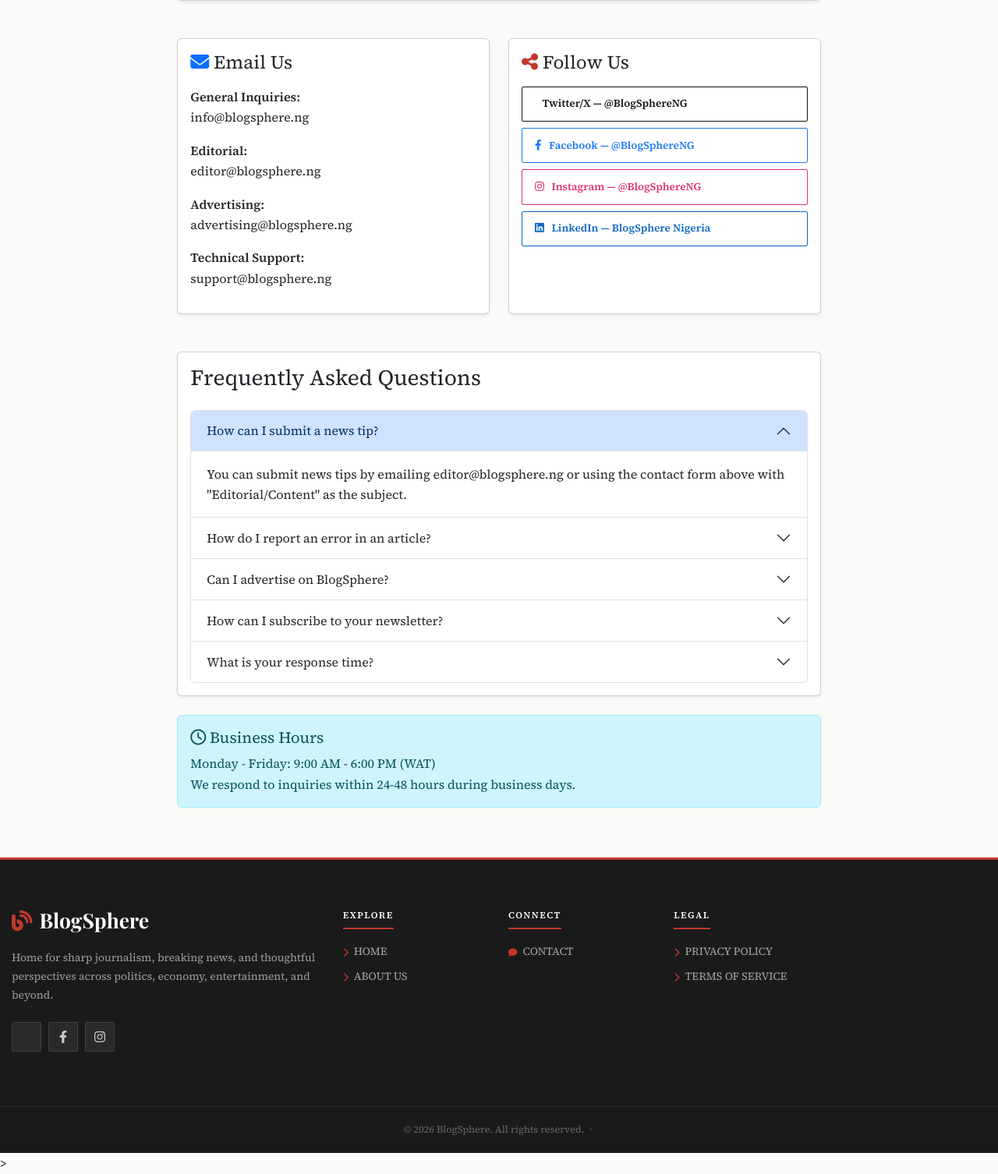
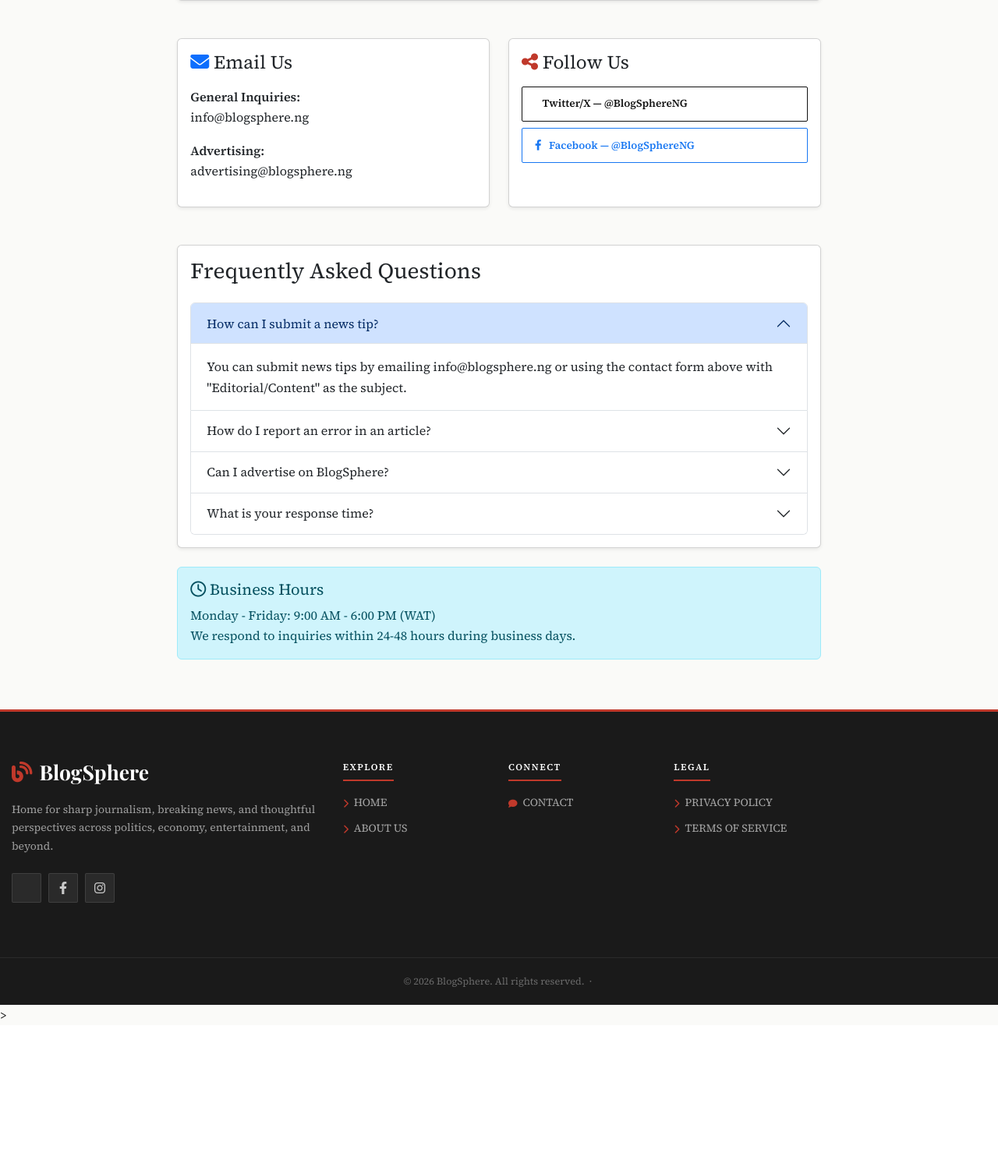
Before and after one commit to Sheddo7/BlogSphere, a Django app: page /contact/ in a window 1280 px wide. Shown: the part 898-2404 px from the top of the page at 78% size. After the commit the page ends 2205 px from the top, so only its background shows below. Run offline with Django 5.2, Linux system fonts and the light colour scheme; data that the repository does not hold is empty; parts of the project's set-up code (start-up, migrations or seed data) failed here and were passed over; some libraries are stand-ins or nearby versions.

Commit message:
minor edit

```diff
--- a/templates/blog/contact.html
+++ b/templates/blog/contact.html
@@ -67,9 +67,7 @@
                                 <i class="fas fa-envelope text-primary"></i> Email Us
                             </h4>
                             <p><strong>General Inquiries:</strong><br>info@blogsphere.ng</p>
-                            <p><strong>Editorial:</strong><br>editor@blogsphere.ng</p>
                             <p><strong>Advertising:</strong><br>advertising@blogsphere.ng</p>
-                            <p><strong>Technical Support:</strong><br>support@blogsphere.ng</p>
                         </div>
                     </div>
                 </div>
@@ -93,18 +91,6 @@
                                    onmouseout="this.style.background='transparent';this.style.color='#1877f2'">
                                     <i class="fab fa-facebook-f"></i> Facebook — @BlogSphereNG
                                 </a>
-                                <a href="{{ instagram_url }}"
-                                   style="display:flex;align-items:center;gap:.6rem;padding:.65rem 1rem;border:1.5px solid #e1306c;border-radius:2px;text-decoration:none;color:#e1306c;font-size:.85rem;font-weight:600;transition:all .18s;"
-                                   onmouseover="this.style.background='#e1306c';this.style.color='#fff'"
-                                   onmouseout="this.style.background='transparent';this.style.color='#e1306c'">
-                                    <i class="fab fa-instagram"></i> Instagram — @BlogSphereNG
-                                </a>
-                                <a href="#"
-                                   style="display:flex;align-items:center;gap:.6rem;padding:.65rem 1rem;border:1.5px solid #0a66c2;border-radius:2px;text-decoration:none;color:#0a66c2;font-size:.85rem;font-weight:600;transition:all .18s;"
-                                   onmouseover="this.style.background='#0a66c2';this.style.color='#fff'"
-                                   onmouseout="this.style.background='transparent';this.style.color='#0a66c2'">
-                                    <i class="fab fa-linkedin"></i> LinkedIn — BlogSphere Nigeria
-                                </a>
                             </div>
                         </div>
                     </div>
@@ -125,7 +111,7 @@
                             </h2>
                             <div id="faq1" class="accordion-collapse collapse show" data-bs-parent="#faqAccordion">
                                 <div class="accordion-body">
-                                    You can submit news tips by emailing editor@blogsphere.ng or using the contact form above with "Editorial/Content" as the subject.
+                                    You can submit news tips by emailing info@blogsphere.ng or using the contact form above with "Editorial/Content" as the subject.
                                 </div>
                             </div>
                         </div>
@@ -152,19 +138,6 @@
                             <div id="faq3" class="accordion-collapse collapse" data-bs-parent="#faqAccordion">
                                 <div class="accordion-body">
                                     Yes! We offer various advertising options. Please email advertising@blogsphere.ng or use the contact form with "Advertising" as the subject.
-                                </div>
-                            </div>
-                        </div>
-
-                        <div class="accordion-item">
-                            <h2 class="accordion-header">
-                                <button class="accordion-button collapsed" type="button" data-bs-toggle="collapse" data-bs-target="#faq4">
-                                    How can I subscribe to your newsletter?
-                                </button>
-                            </h2>
-                            <div id="faq4" class="accordion-collapse collapse" data-bs-parent="#faqAccordion">
-                                <div class="accordion-body">
-                                    You can subscribe to our newsletter by using the subscription form in the footer of our website or by contacting us directly.
                                 </div>
                             </div>
                         </div>
```
